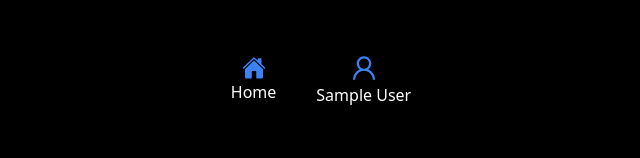
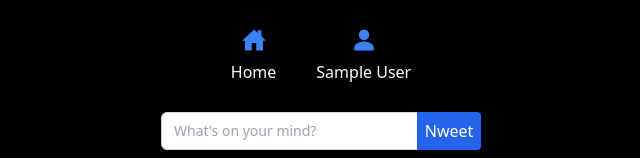
Before and after one commit to daveg7lee/nwitter, a React (Create React App) app: page /#/ in a window 1280 px wide. Shown: the top 158 px of the page, without its empty margins (319-959 px from the left). Built offline with nearby package versions, Linux system fonts and the light colour scheme; no server answers; the database is empty; sample sign-in values are in the browser's storage.

Commit message:
Update Profile Bugfix

```diff
--- a/src/components/App.js
+++ b/src/components/App.js
@@ -10,15 +10,31 @@ const App = () => {
   useEffect(() => {
     authService.onAuthStateChanged((user) => {
       if (user) {
-        setUserObj(user);
+        setUserObj({
+          displayName: user.displayName,
+          uid: user.uid,
+          updateProfile: (args) => user.updateProfile(args),
+        });
       }
       setInit(true);
     });
   }, []);
+  const refreshUser = () => {
+    const user = authService.currentUser;
+    setUserObj({
+      displayName: user.displayName,
+      uid: user.uid,
+      updateProfile: (args) => user.updateProfile(args),
+    });
+  };
   return (
     <>
       {init ? (
-        <AppRouter isLoggedIn={Boolean(userObj)} userObj={userObj} />
+        <AppRouter
+          refreshUser={refreshUser}
+          isLoggedIn={Boolean(userObj)}
+          userObj={userObj}
+        />
       ) : (
         <Load />
       )}
--- a/src/components/Navigation.js
+++ b/src/components/Navigation.js
@@ -1,23 +1,25 @@
 import React from "react";
 import { Link } from "react-router-dom";
-import { IoHome } from "react-icons/io5";
-import { AiOutlineUser } from "react-icons/ai";
+import { IoHomeSharp, IoPersonSharp } from "react-icons/io5";
 
 const Navigation = ({ userObj }) => {
   return (
-    <nav className="w-full h-40 flex justify-center items-center">
-      <ul className="mr-10">
-        <Link to="/" className="h-15 flex flex-col justify-center items-center">
-          <IoHome className="text-2xl text-blue-500" />
+    <nav className="w-full h-28 flex justify-center items-center">
+      <ul className="mr-10 h-full flex items-center">
+        <Link
+          to="/"
+          className="h-2/3 flex flex-col justify-evenly items-center"
+        >
+          <IoHomeSharp className="text-2xl text-blue-500" />
           <h3 className="text-white">Home</h3>
         </Link>
       </ul>
-      <ul>
+      <ul className="h-full flex items-center">
         <Link
           to="/profile"
-          className="h-15 flex flex-col justify-center items-center"
+          className="h-2/3 flex flex-col justify-evenly items-center"
         >
-          <AiOutlineUser className="text-3xl text-blue-500" />
+          <IoPersonSharp className="text-2xl text-blue-500" />
           <h3 className="text-white">{userObj.displayName}</h3>
         </Link>
       </ul>
--- a/src/components/Router.js
+++ b/src/components/Router.js
@@ -11,7 +11,7 @@ import Profile from "../routes/Profile";
 import Footer from "./Footer";
 import Navigation from "./Navigation";
 
-const AppRouter = ({ isLoggedIn, userObj }) => {
+const AppRouter = ({ refreshUser, isLoggedIn, userObj }) => {
   return (
     <Router>
       {isLoggedIn && <Navigation userObj={userObj} />}
@@ -23,7 +23,7 @@ const AppRouter = ({ isLoggedIn, userObj }) => {
               <Footer />
             </Route>
             <Route path="/profile">
-              <Profile userObj={userObj} />
+              <Profile userObj={userObj} refreshUser={refreshUser} />
               <Footer />
             </Route>
             <Redirect from="*" to="/" />
--- a/src/routes/Profile.js
+++ b/src/routes/Profile.js
@@ -1,9 +1,10 @@
 import React, { useEffect } from "react";
 import { useHistory } from "react-router-dom";
+import { toast } from "react-toastify";
 import { authService, dbService } from "../fbase";
 import useInput from "../hooks/useInput";
 
-const Profile = ({ userObj }) => {
+const Profile = ({ refreshUser, userObj }) => {
   const history = useHistory();
   const displayName = useInput(userObj.displayName);
   const onLogOutClick = () => {
@@ -25,6 +26,8 @@ const Profile = ({ userObj }) => {
     e.preventDefault();
     if (userObj.displayName !== displayName.value) {
       await userObj.updateProfile({ displayName: displayName.value });
+      toast.success("Profile Updated");
+      refreshUser();
     }
   };
   return (
```
